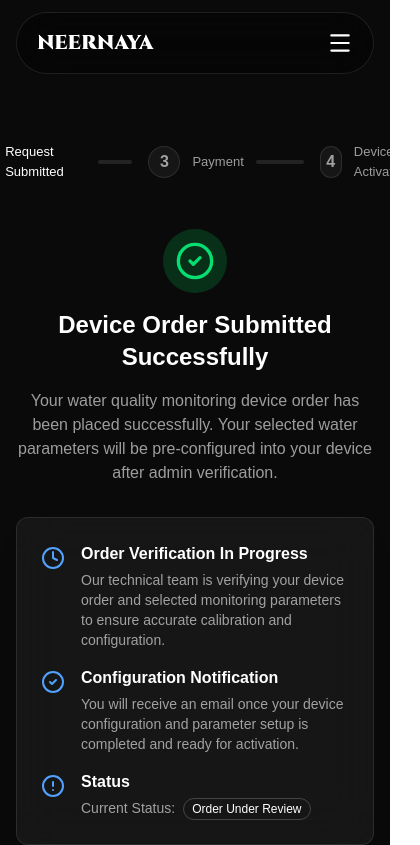
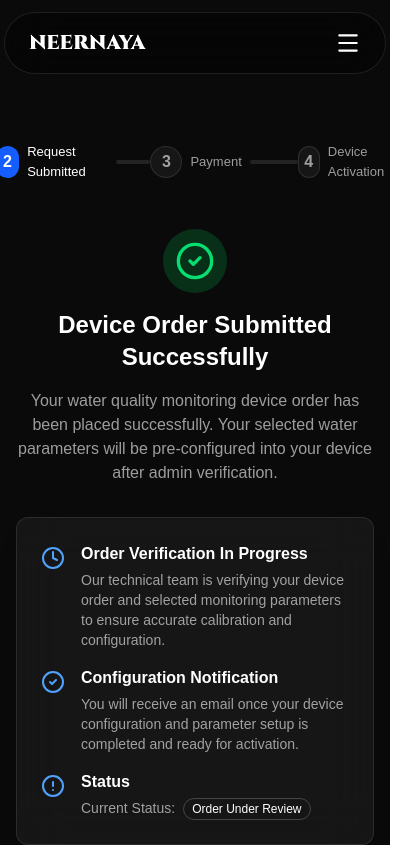
Before and after one commit to Pritam8917/neernaya, a Next.js app: page /user/onboarding in a window 390 px wide. Shown: the top 845 px of the page, 420 px wide, since content can reach past the window. Built offline with nearby package versions, Linux system fonts and the light colour scheme.

Commit message:
fix(navbar): adjust padding and margins for responsive layout fix(devices): update positioning for mobile view fix(apply): refine layout for mobile navigation fix(onboarding): enhance spacing for progress bar items

```diff
--- a/app/user/apply/page.tsx
+++ b/app/user/apply/page.tsx
@@ -103,7 +103,7 @@ export default function Apply() {
       <div className="hidden lg:block fixed top-0 left-0 w-full z-50">
         <Navbar />
       </div>
-      <div className="lg:hidden fixed top-2 rounded-full left-2 right-3 z-50 bg-black border border-white/15 px-7 py-4 flex items-center justify-between ">
+      <div className="lg:hidden fixed top-2 rounded-full left-1 right-1 z-50 bg-black border border-white/15 px-7 py-4 flex items-center justify-between ">
         <Link
           href="/"
           className="text-xl font-bold"
--- a/app/user/devices/page.tsx
+++ b/app/user/devices/page.tsx
@@ -215,7 +215,7 @@ export default function Devices() {
       <div className="hidden lg:block fixed top-0 left-0 w-full z-50">
         <Navbar />
       </div>
-      <div className="lg:hidden fixed top-2 rounded-full left-2 right-3 w- z-50 bg-black border border-white/15 px-7 py-4 flex items-center justify-between ">
+      <div className="lg:hidden fixed top-2 rounded-full left-1 right-1 w- z-50 bg-black border border-white/15 px-7 py-4 flex items-center justify-between ">
         <Link href="/" className="text-xl font-bold" style={{ fontFamily: "CinzelCustom" }}>NEERNAYA</Link>
 
         {/* This button will trigger your existing sidebar */}
--- a/app/user/onboarding/page.tsx
+++ b/app/user/onboarding/page.tsx
@@ -241,10 +241,10 @@ export default function Onboarding() {
       <main className="pt-20 px-4 sm:px-6 lg:px-8 py-12">
         <div className="max-w-5xl mx-auto">
           {/* Progress Bar */}
-          <div className="mb-12 px-4">
-            <div className="flex justify-center items-center md:gap-6 gap-4 mb-8">
+          <div className="mb-12 px-8 mx-5">
+            <div className="flex justify-center items-center md:gap-6 mb-8">
               {steps.map((step, idx) => (
-                <div key={step.id} className="flex items-center gap-3">
+                <div key={step.id} className="flex items-center gap-2">
                   {/* Step Circle */}
                   <div
                     className={`md:w-10 md:h-10 w-8 h-8 rounded-full flex items-center justify-center font-semibold transition ${
--- a/components/layout/navbar.tsx
+++ b/components/layout/navbar.tsx
@@ -42,10 +42,10 @@ export function Navbar() {
     return () => window.removeEventListener("scroll", handleScroll);
   }, []);
   return (
-    <nav className="sticky top-0 z-60 px-4 md:px-16">
-      <div className="relative w-full max-w-8xl mx-auto">
+    <nav className="sticky top-0 z-60 px-1 md:px-14">
+      <div className="relative w-full max-w-8xl mx-auto ">
         {/* NAV CONTENT */}
-        <div className="relative flex items-center justify-between py-4 md:py-0 bg-black/40 backdrop-blur-xl border md:bg-transparent border-white/10 md:border-none top-3 rounded-full z-50 px-5 md:top-8 md:backdrop-blur-none">
+        <div className="relative flex items-center justify-between py-4 md:py-0 bg-black/40 backdrop-blur-xl border md:bg-transparent border-white/10 md:border-none top-3 rounded-full z-50 px-6 md:top-8 md:backdrop-blur-none">
           {/* LEFT LOGO */}
           <Link
             href="/"
```
